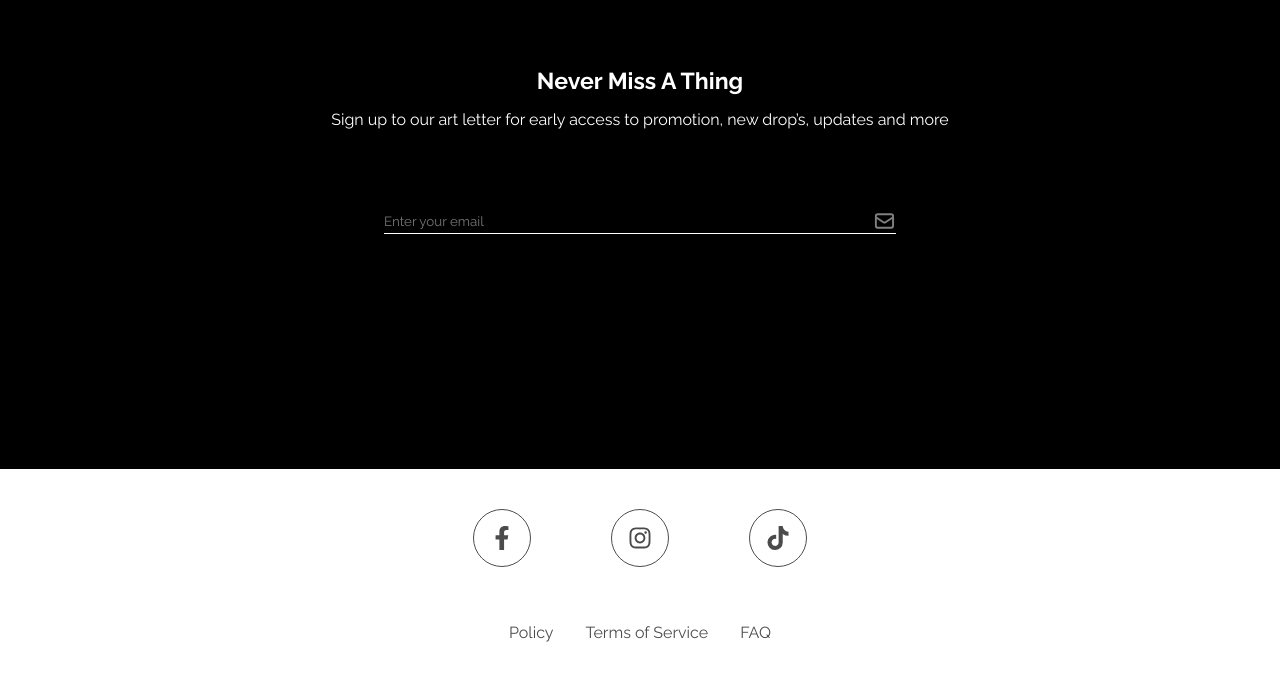
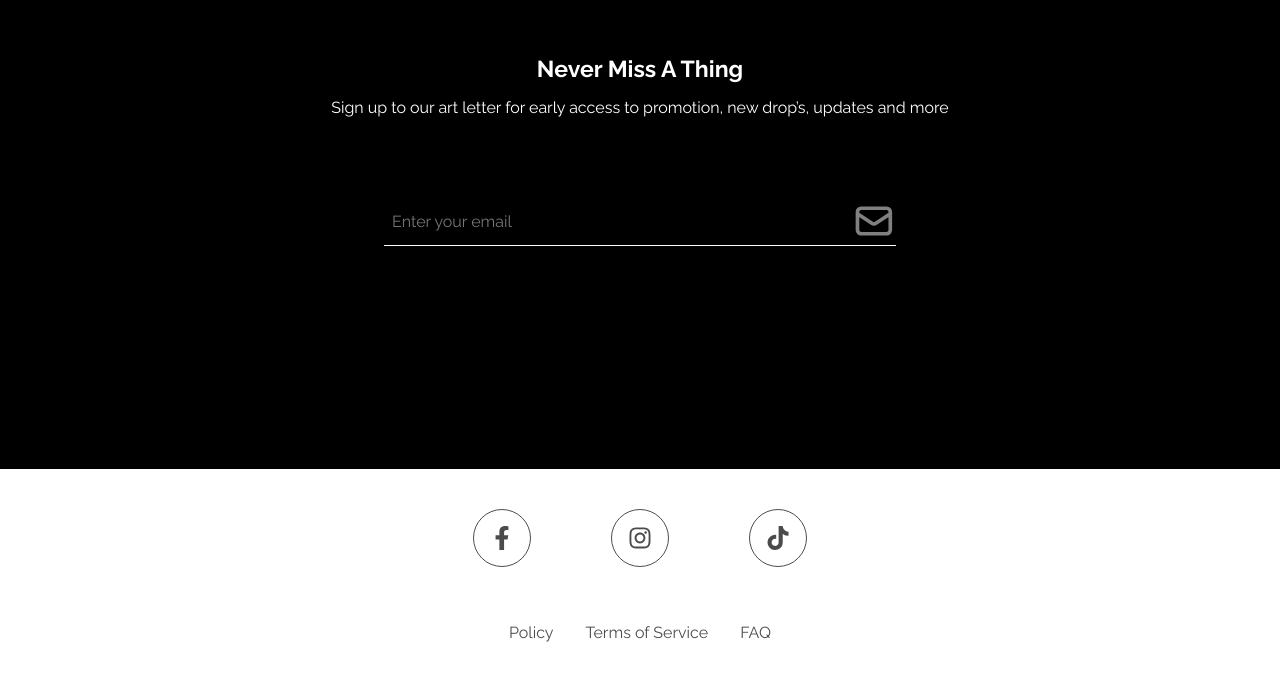
Before and after one commit to muhammed-adham/ogme.store, a React (Vite) app in the folder ogme-client/: page /about in a window 1280 px wide. Shown: the part 1934-2614 px from the top of the page. Built offline with nearby package versions, Linux system fonts and the light colour scheme; no server answers.

Commit message:
inputAutoComplete_Footer

```diff
--- a/ogme-client/src/styles/common/footer.scss
+++ b/ogme-client/src/styles/common/footer.scss
@@ -1,5 +1,5 @@
-footer{
-    .form-footer{
+footer {
+  .form-footer {
     height: 39.8125rem;
     display: flex;
     flex-direction: column;
@@ -9,46 +9,53 @@ footer{
     gap: 5rem;
     color: white;
     background: black;
-        .title{
+    .title {
       display: flex;
       flex-direction: column;
       gap: 1rem;
     }
-        .email-input{
+    .email-input {
       display: flex;
       align-items: center;
       justify-content: space-between;
       width: 40%;
       border-bottom: 1px solid white;
-            input{
+      input {
+        font-size: 1rem;
         width: 100%;
+        padding: 0.5rem;
         background-color: transparent;
         border: none;
         color: white;
-                &:focus{
+        &:focus {
           outline: none;
+          background-color: white;
+          color: black;
         }
       }
-            svg{
-                font-size: 1.5rem;
-                opacity: .5;
+      &:focus-within {
+        border-bottom: 2px solid black;
+      }
+      svg {
+        font-size: 3rem;
+        opacity: 0.5;
         cursor: pointer;
-                &:hover{
+        &:hover {
           opacity: 1;
         }
       }
     }
   }
-    .widgets{
+  .widgets {
     display: flex;
     flex-direction: column;
     align-items: center;
     justify-content: center;
-        .social-icons{
+    .social-icons {
       display: flex;
       gap: 5rem;
       padding-block: 2.5rem;
-            .icon-container{
+      .icon-container {
         display: flex;
         align-items: center;
         justify-content: center;
@@ -56,22 +63,22 @@ footer{
         border: 1px solid black;
         padding: 1rem;
         font-size: 1.5rem;
-                opacity: .7;
+        opacity: 0.7;
         cursor: pointer;
-                &:hover{
+        &:hover {
           opacity: 1;
-                    box-shadow: 0px 1px 2px rgba($color: #000000, $alpha: .3);
+          box-shadow: 0px 1px 2px rgba($color: #000000, $alpha: 0.3);
         }
       }
     }
-        .terms{
+    .terms {
       display: flex;
       gap: 2rem;
       padding-top: 1rem;
       padding-bottom: 7rem;
-            a{
-                opacity: .7;
-                &:hover{
+      a {
+        opacity: 0.7;
+        &:hover {
           opacity: 1;
         }
       }
```
Lines whose indentation alone changed are shown as unchanged.
